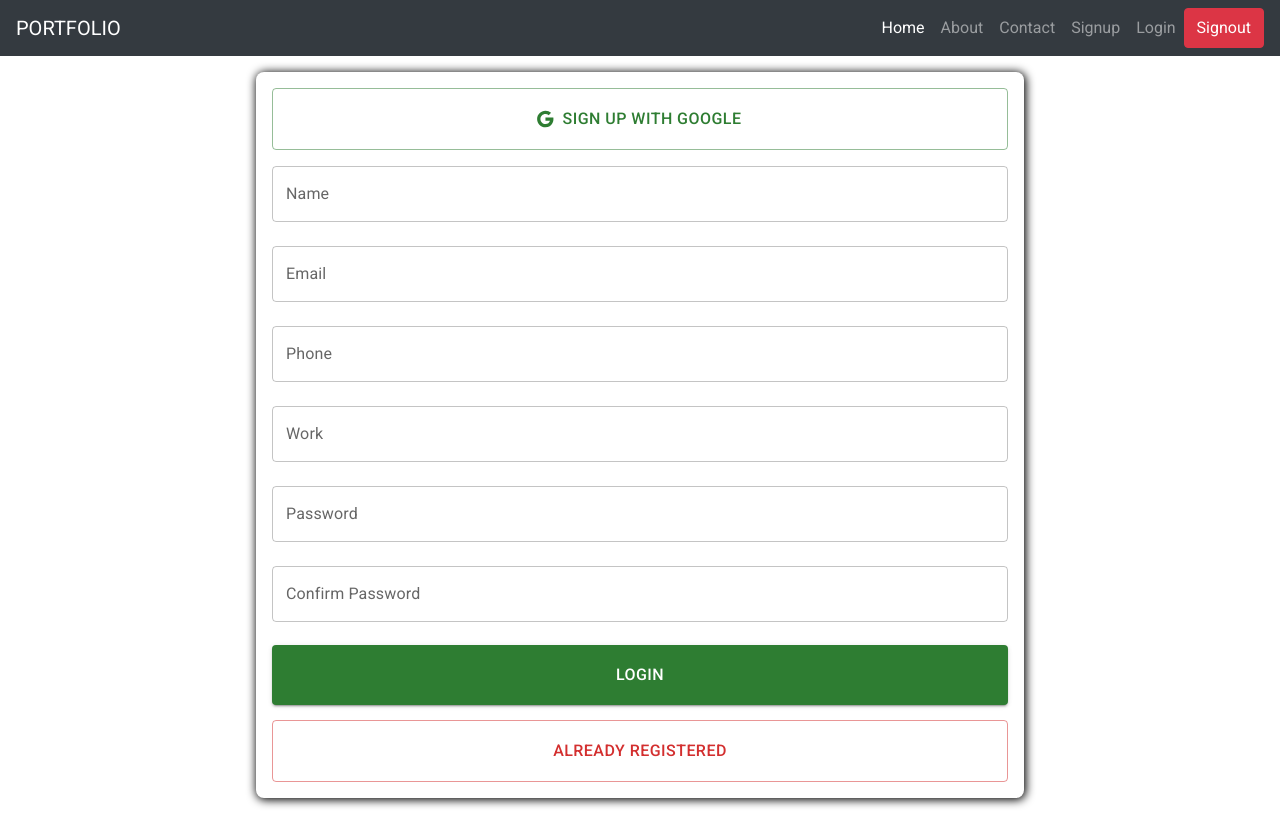
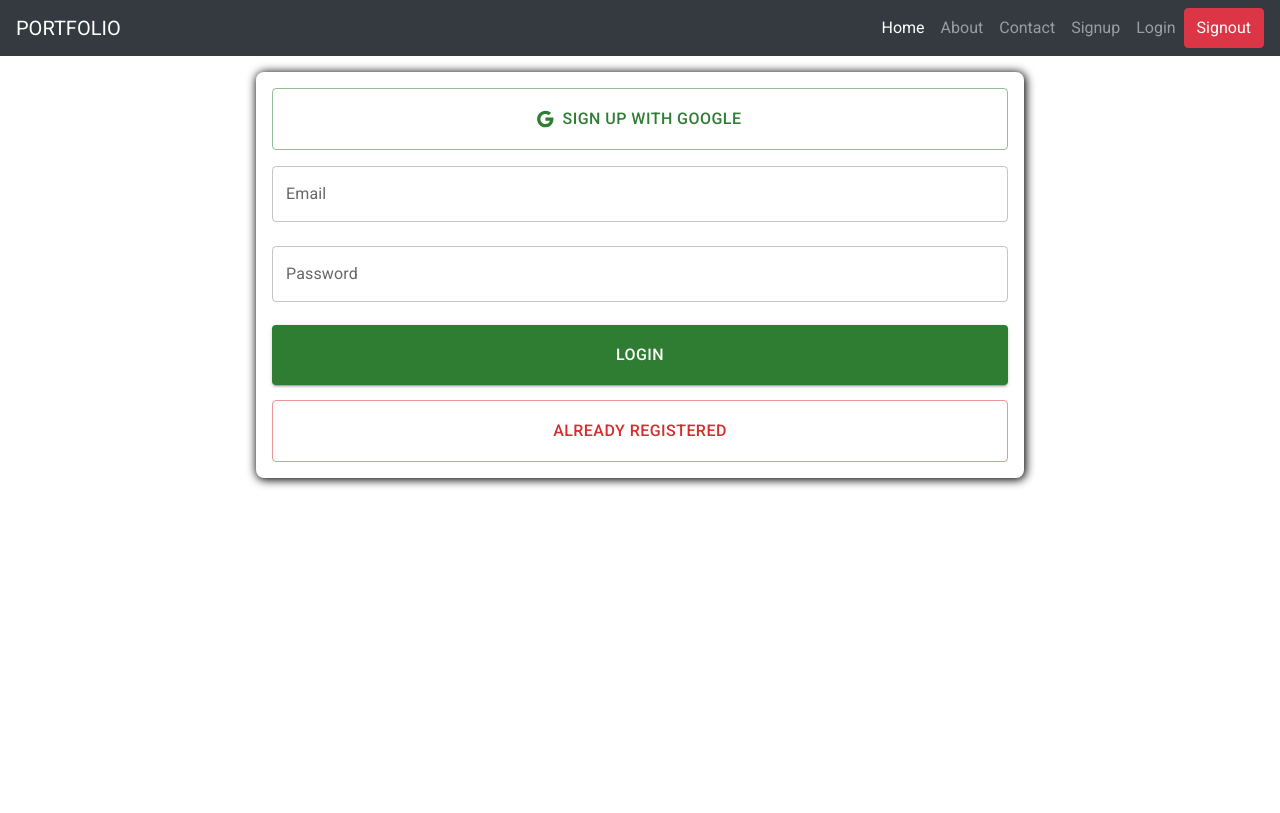
Before and after one commit to Vikram125609/Portfolio, a React (Create React App) app in the folder client/: page /Login in a window 1280 px wide. Built offline with nearby package versions, Linux system fonts and the light colour scheme.

Commit message:
User Logged In and Jwt Token Is Stored In Cookie

```diff
--- a/client/src/components/Login/Login.js
+++ b/client/src/components/Login/Login.js
@@ -1,22 +1,51 @@
 import * as React from 'react';
+import { useState } from 'react';
+import { useNavigate } from "react-router-dom";
 import { TextField, Button } from '@mui/material';
 import { Box } from '@mui/system';
 import GoogleIcon from '@mui/icons-material/Google';
 const Login = () => {
+    const [email, setEmail] = useState('');
+    const [password, setPassword] = useState('');
+    const navigate = useNavigate();
+    const redirect = () => {
+        navigate("/Signup");
+    };
+    const login = async (e) => {
+        e.preventDefault();
+        const res = await fetch('/signin', {
+            method: "POST",
+            headers: {
+                "Content-Type": "application/json",
+            },
+            body: JSON.stringify({
+                email,password
+            })
+        })
+        const data = await res.json();
+        console.log(data);
+        if(res.status === 400 || !data)
+        {
+            window.alert("please enter your email or password");
+        }
+        else if(res.status === 404)
+        {
+            window.alert("Invalid Credentials");
+        }
+        else
+        {
+            navigate('/about');
+        }
+    }
     return (
         <>
             <Box style={{ margin: "auto", marginTop: "1rem", width: "100%" }}>
                 <form action="" style={{ margin: "auto", marginBottom: "15px", width: "60%", padding: "1rem", boxShadow: "1px 1px 10px 1px black", borderRadius: "8px" }} >
-                    {/* <h3 style={{ textAlign: "center", textShadow: "1px 1px 5px gray" }}>Signup</h3> */}
                     <Button style={{ width: "100%", padding: "1rem", fontSize: "1rem" }} variant="outlined" color='success' startIcon={<GoogleIcon />}>Sign Up With Google</Button>
-                    <TextField id="outlined-basic" name="name" label="Name" margin='normal' style={{ width: "100%" }} variant="outlined" />
-                    <TextField id="outlined-basic" name="email" label="Email" margin='normal' style={{ width: "100%" }} fullWidth variant="outlined" />
-                    <TextField id="outlined-basic" name="phone" label="Phone" margin='normal' style={{ width: "100%" }} fullWidth variant="outlined" />
-                    <TextField id="outlined-basic" name="work" label="Work" margin='normal' style={{ width: "100%" }} fullWidth variant="outlined" />
-                    <TextField id="outlined-basic" name="password" label="Password" margin='normal' style={{ width: "100%" }} fullWidth variant="outlined" />
-                    <TextField id="outlined-basic" name="confirm" label="Confirm Password" margin='normal' style={{ width: "100%" }} fullWidth variant="outlined" />
-                    <Button variant="contained" type='submit' color="success" style={{ width: "100%", padding: "1rem", fontSize: "1rem", marginTop: "15px" }}>Login</Button>
-                    <Button variant="outlined" color="error" style={{ width: "100%", padding: "1rem", fontSize: "1rem", marginTop: "15px" }}>ALREADY REGISTERED</Button>
+                    <TextField onChange={(e) => { setEmail(e.target.value) }} value={email} id="outlined-basic" name="email" label="Email" margin='normal' style={{ width: "100%" }} fullWidth variant="outlined" />
+                    <TextField onChange={(e) => { setPassword(e.target.value) }} value={password} id="outlined-basic" name="password" label="Password" margin='normal' style={{ width: "100%" }} fullWidth variant="outlined" />
+                    <Button variant="contained" onClick={login} type='submit' color="success" style={{ width: "100%", padding: "1rem", fontSize: "1rem", marginTop: "15px" }}>Login</Button>
+                    <Button onClick={redirect} variant="outlined" color="error" style={{ width: "100%", padding: "1rem", fontSize: "1rem", marginTop: "15px" }}>ALREADY REGISTERED</Button>
                 </form>
             </Box>
         </>
--- a/client/src/components/Signup/Signup.js
+++ b/client/src/components/Signup/Signup.js
@@ -1,9 +1,11 @@
 import * as React from 'react';
 import { useState } from 'react';
+import { useNavigate } from "react-router-dom";
 import { TextField, Button } from '@mui/material';
 import { Box } from '@mui/system';
 import GoogleIcon from '@mui/icons-material/Google';
 const Signup = () => {
+    const navigate = useNavigate();
     const [user, setUser] = useState({
         name: "",
         email: "",
@@ -32,14 +34,14 @@ const Signup = () => {
             })
         });
         const data = await res.json();
-        console.log(data);
-        if(data.status === 422 || !data)
+        if(res.status === 422 || !data)
         {
             window.alert("Invalid Registration");
         }
         else
         {
             window.alert("Registered Successfully")
+            navigate('/login');
         }
     }
     return (
```
Also changed, not shown: 1 other file (tests, documents, lock files or other folders).
